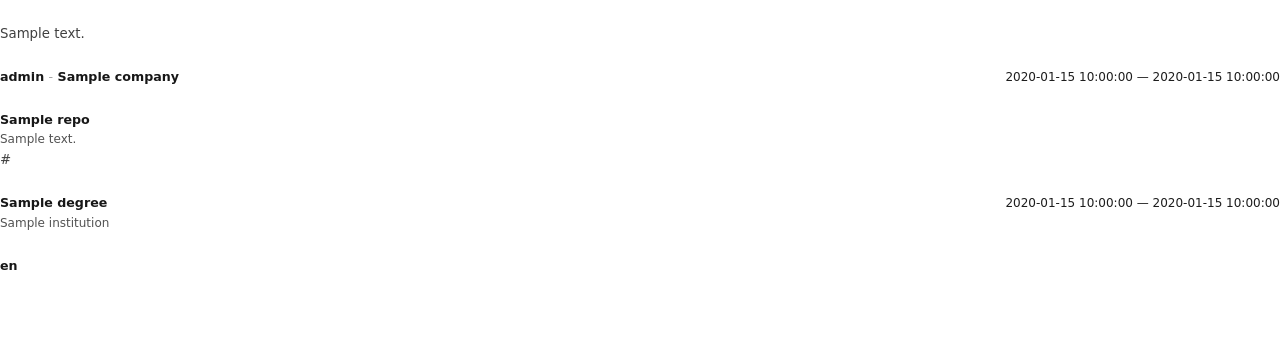
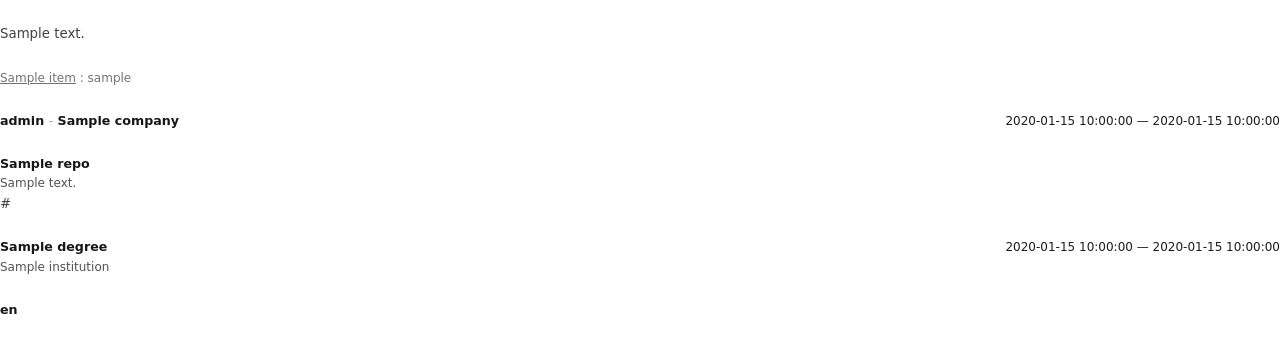
Before and after one commit to H3rHex/NextStepCV, a Python web app: template backend/app/templates/developer.html in a window 1280 px wide. Shown: the part 114-467 px from the top of the page. Run offline with Jinja, Linux system fonts and the light colour scheme; the template is opened without the code that fills it: most values are stand-ins (such as "Sample title", 1, 10 or a date in 2020); grey boxes marked "Sample" are stand-in pictures.

Commit message:
feat:backend: render developer skills, social media and portfolio in PDF

```diff
--- a/backend/app/templates/developer.html
+++ b/backend/app/templates/developer.html
@@ -5,15 +5,39 @@
 {% block sections %}
     <section class="section">
         <h2 class="section-title">{{ t('sections.technicalSkills') }}</h2>
+        {% if resume.technicalSkills.programmingLanguages %}
         <div class="skills-col">
-            <div class="item-sub">{{ t('sections.languagesAndFrameworks') }}</div>
-            {{ bullet_list(resume.technicalSkills.languagesAndFrameworks) }}
+            <div class="item-sub">{{ t('sections.programmingLanguages') }}</div>
+            {{ bullet_list(resume.technicalSkills.programmingLanguages) }}
         </div>
+        {% endif %}
+        {% if resume.technicalSkills.frameworks %}
+        <div class="skills-col">
+            <div class="item-sub">{{ t('sections.frameworks') }}</div>
+            {{ bullet_list(resume.technicalSkills.frameworks) }}
+        </div>
+        {% endif %}
+        {% if resume.technicalSkills.toolsAndDatabases %}
         <div class="skills-col">
             <div class="item-sub">{{ t('sections.toolsAndDatabases') }}</div>
             {{ bullet_list(resume.technicalSkills.toolsAndDatabases) }}
         </div>
+        {% endif %}
     </section>
+
+    {% if resume.socialMedia %}
+    <section class="section">
+        <h2 class="section-title">{{ t('sections.socialMedia') }}</h2>
+        <ul class="contact">
+            {% for item in resume.socialMedia %}
+            <li class="contact-item">
+                {% if item.url %}<a href="{{ item.url }}">{{ item.name }}</a>{% else %}{{ item.name }}{% endif %}
+                {% if item.username %}: {{ item.username }}{% endif %}
+            </li>
+            {% endfor %}
+        </ul>
+    </section>
+    {% endif %}
 
     <section class="section">
         <h2 class="section-title">{{ t('sections.experience') }}</h2>
--- a/backend/app/translations/en.json
+++ b/backend/app/translations/en.json
@@ -6,9 +6,11 @@
     "education": "Education",
     "languages": "Languages",
     "technicalSkills": "Technical skills",
-    "languagesAndFrameworks": "Languages and frameworks",
+    "programmingLanguages": "Programming languages",
+    "frameworks": "Frameworks",
     "toolsAndDatabases": "Tools and databases",
     "repositories": "Repositories",
+    "socialMedia": "Social media",
     "driving": "Driving licence"
   },
   "labels": {
--- a/backend/app/translations/es.json
+++ b/backend/app/translations/es.json
@@ -6,9 +6,11 @@
     "education": "Educación",
     "languages": "Idiomas",
     "technicalSkills": "Habilidades técnicas",
-    "languagesAndFrameworks": "Lenguajes y frameworks",
+    "programmingLanguages": "Lenguajes de programación",
+    "frameworks": "Frameworks",
     "toolsAndDatabases": "Herramientas y bases de datos",
     "repositories": "Repositorios",
+    "socialMedia": "Redes sociales",
     "driving": "Carnet de conducir"
   },
   "labels": {
```
Also changed, not shown: backend/app/schemas/__init__.py (+7 -1 lines), backend/app/schemas/developer.py (+14 -3 lines), backend/app/tests/mock_data.py (+23 -2 lines).
